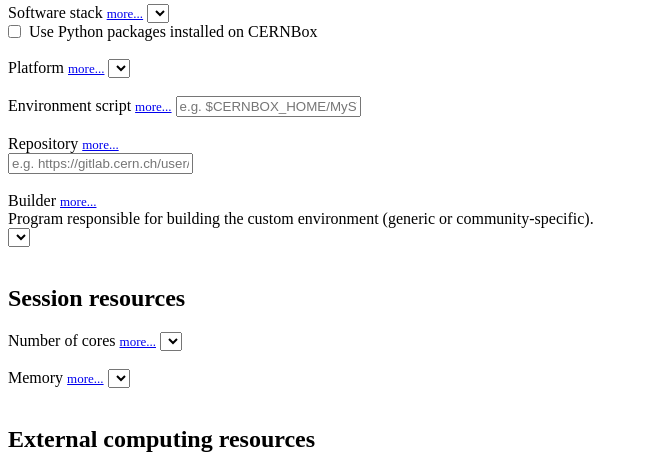
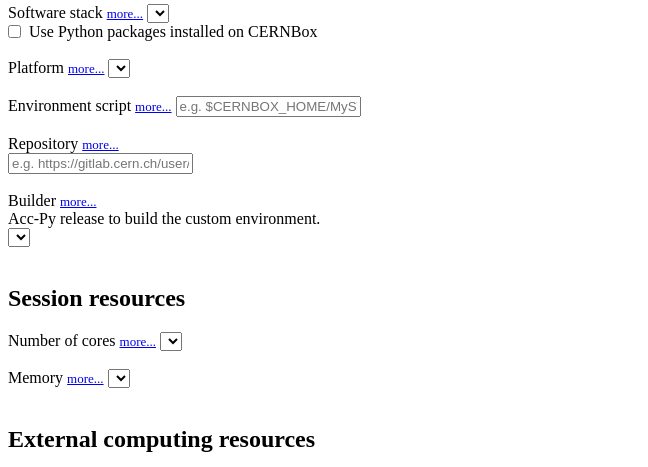
Before and after one commit to swan-cern/jupyterhub-extensions, a Python web app: template SwanSpawner/swanspawner/templates/options_form_template.html in a window 1280 px wide, after a click on "more...". Shown: the part 143-610 px from the top of the page, without its empty margins (0-648 px from the left). Run offline with Jinja, Linux system fonts and the light colour scheme; the template is opened without the code that fills it: most values are stand-ins (such as "Sample title", 1, 10 or a date in 2020); lists and menus that the app fills with data are empty.

Commit message:
swanspawner: Change builder description

```diff
--- a/SwanSpawner/swanspawner/templates/options_form_template.html
+++ b/SwanSpawner/swanspawner/templates/options_form_template.html
@@ -611,7 +611,7 @@
         <div id="builderSection">
             <label for="builderOptions">Builder <a href="#" onclick="toggleVisibility('builderDetails');"><span class='nbs'>more...</span></a>
                 <div style="display:none;" id="builderDetails">
-                    <span class='nb'>Program responsible for building the custom environment (generic or community-specific).</a></span>
+                    <span class='nb'>Acc-Py release to build the custom environment.</a></span>
                 </div>
             </label>
             <select id="builderOptions" name="builder" onchange="adjustForm(customenv_source);" required></select>
```
